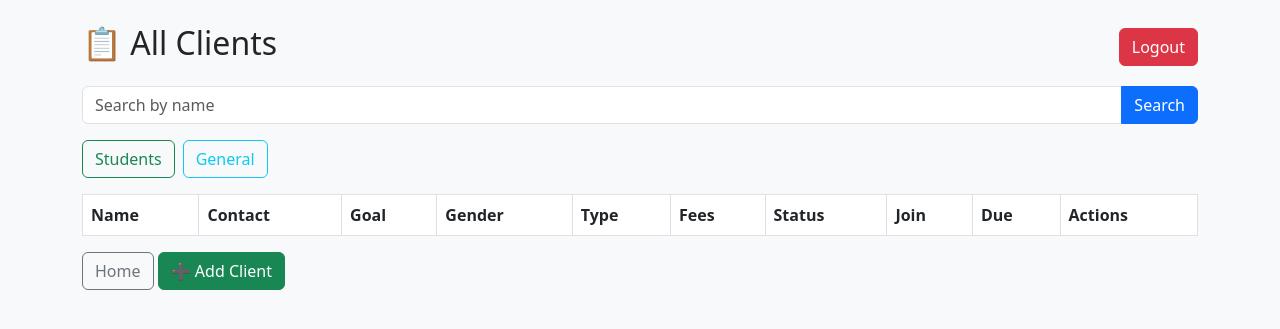
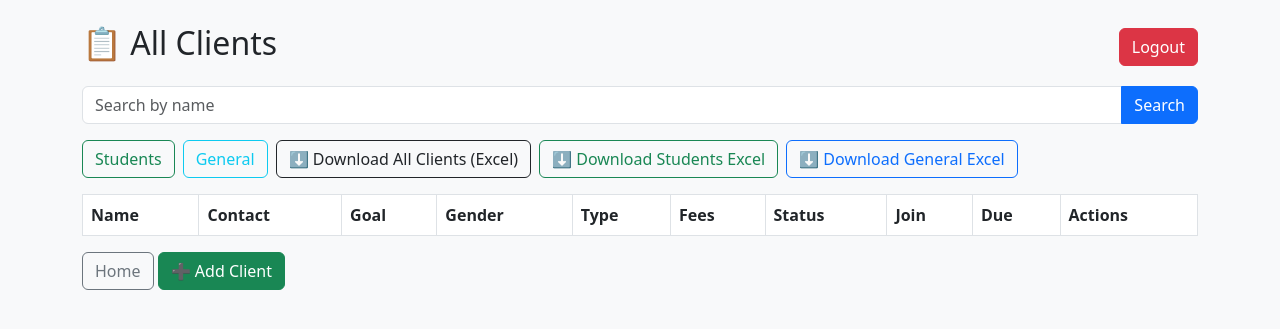
Before and after one commit to sivaganga9786/s3Gym, a Flask app: page /index in a window 1280 px wide. Shown: the top 329 px of the page. Run offline with Flask 3, Linux system fonts and the light colour scheme; the visitor is signed in with stand-in values (Sample User, id 1); data that the repository does not hold is empty.

Commit message:
added download clients data

```diff
--- a/app.py
+++ b/app.py
@@ -224,6 +224,32 @@ def logout():
     session.pop('admin_logged_in', None)
     flash("Logged out", 'info')
     return redirect(url_for('home'))
+@app.route('/download_excel_all')
+def download_excel_all():
+    if not session.get('admin_logged_in'):
+        return redirect(url_for('login'))
+
+    clients = Client.query.all()
+    data = [{
+        'Name': c.name,
+        'Contact': c.contact,
+        'Goal': c.goal,
+        'Weight': c.weight,
+        'Gender': c.gender,
+        'Type': c.client_type,
+        'Fees': c.fees,
+        'Payment Status': c.payment_status,
+        'Join Date': c.join_date,
+        'Due Date': c.payment_due_date,
+        'Last Updated': c.last_updated
+    } for c in clients]
+
+    df = pd.DataFrame(data)
+    os.makedirs('static/backups', exist_ok=True)
+    path = 'static/backups/all_clients.xlsx'
+    df.to_excel(path, index=False)
+
+    return send_file(path, as_attachment=True)
 
 if __name__ == '__main__':
     with app.app_context():
--- a/templates/add_client.html
+++ b/templates/add_client.html
@@ -18,7 +18,7 @@
   <div class="container">
     <div class="card shadow-sm">
       <div class="card-body">
-        <h2 class="card-title text-center">Registrater New Client</h2>
+        <h2 class="card-title text-center">New Client Registration</h2>
         <form method="POST" enctype="multipart/form-data">
           <div class="row">
             <div class="col-md-6 mb-3">
--- a/templates/clients.html
+++ b/templates/clients.html
@@ -18,6 +18,14 @@
     <div class="d-flex gap-2 mb-3">
       <a href="{{ url_for('index', category='student') }}" class="btn btn-outline-success">Students</a>
       <a href="{{ url_for('index', category='general') }}" class="btn btn-outline-info">General</a>
+      <a href="{{ url_for('download_excel_all') }}" class="btn btn-outline-dark">⬇️ Download All Clients (Excel)</a>
+      <a href="{{ url_for('download_excel_by_type', client_type='student') }}" class="btn btn-outline-success">
+  ⬇️ Download Students Excel
+</a>
+      <a href="{{ url_for('download_excel_by_type', client_type='general') }}" class="btn btn-outline-primary">
+        ⬇️ Download General Excel
+      </a>
+
     </div>
     <table class="table table-bordered table-striped">
       <thead>
```
